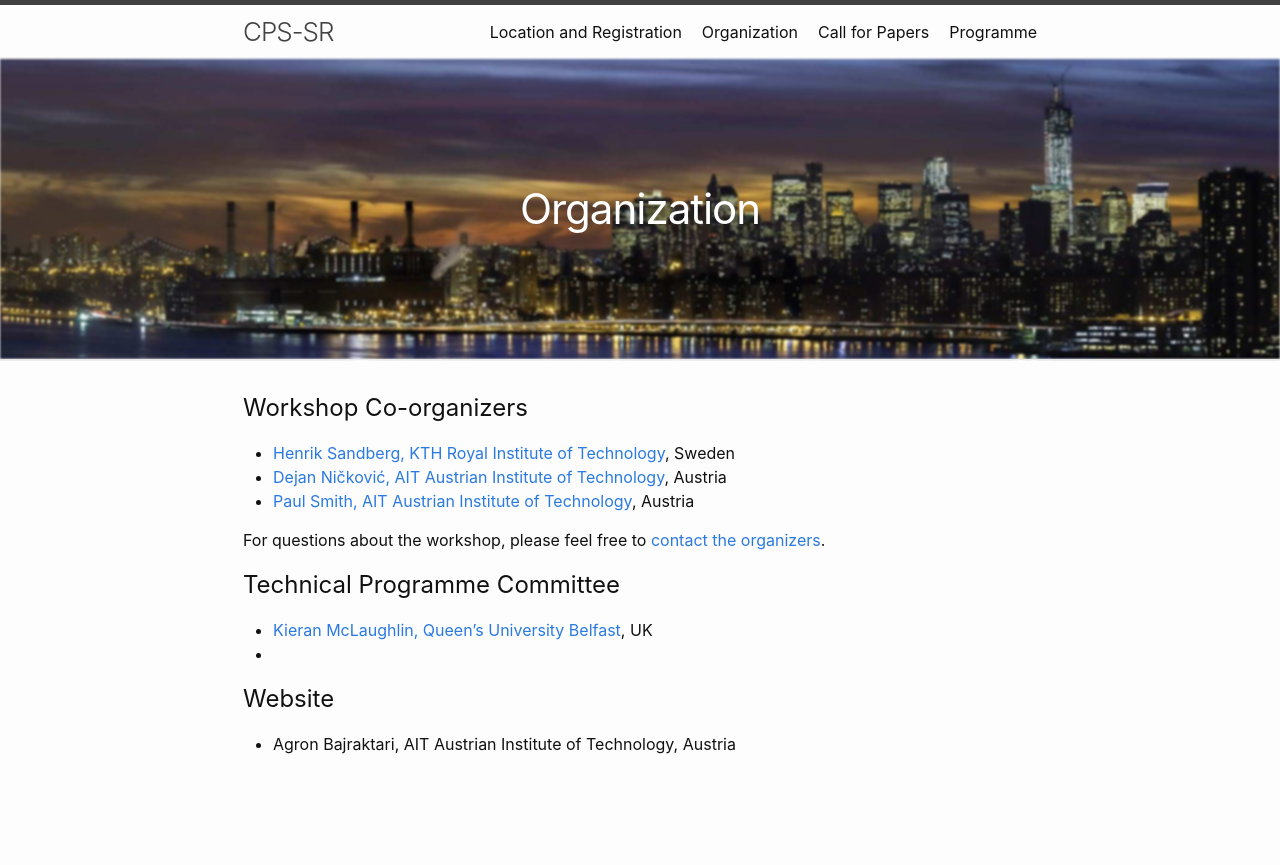
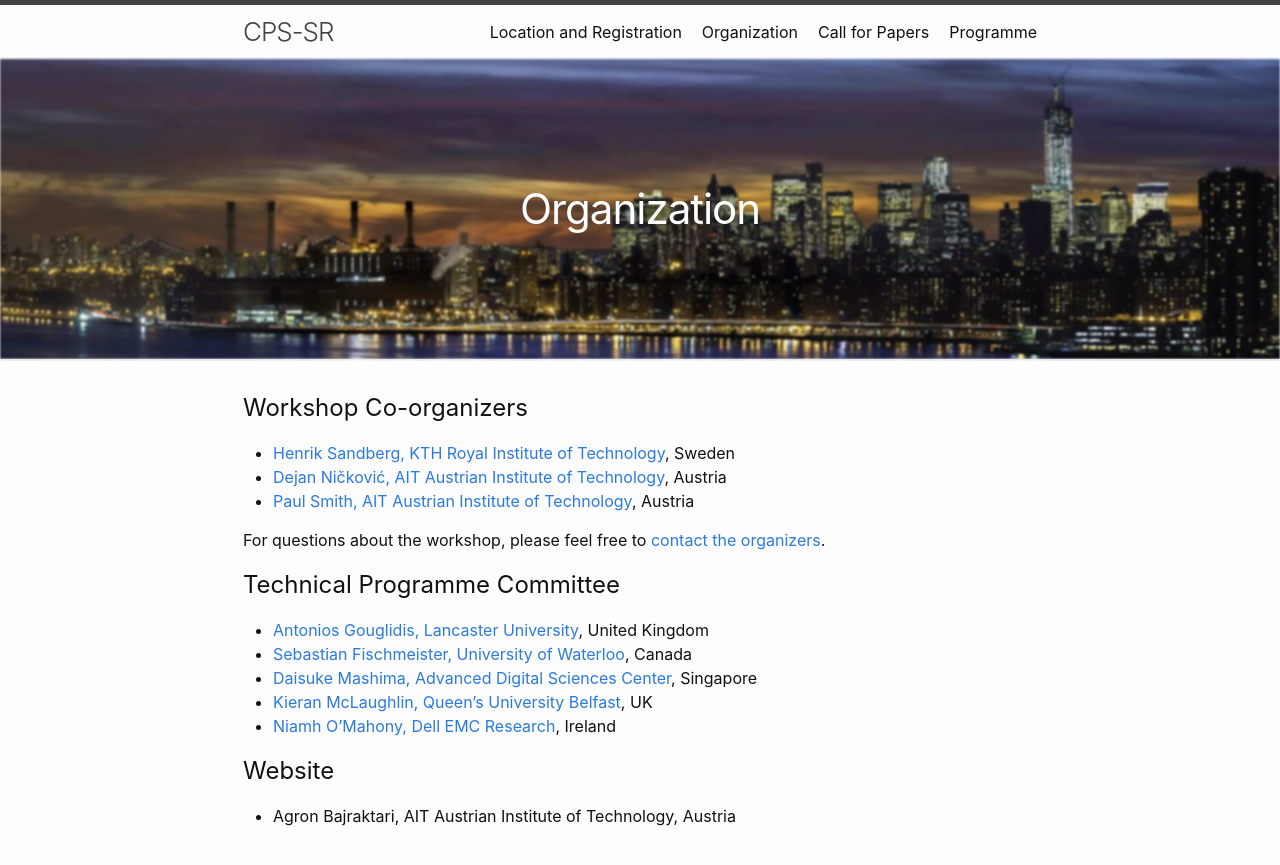
Before and after one commit to ait-csr/cps-sr, a Jekyll site: the page built from organization.md, in a window 1280 px wide. Shown: the top 865 px of the page. Built offline with Jekyll 4.4.1, drawn with Linux system fonts in a browser that asks for light colours.

Commit message:
Adding new TPC members.

```diff
--- a/organization.md
+++ b/organization.md
@@ -17,8 +17,11 @@ For questions about the workshop, please feel free to [contact the organizers](m
 
 # Technical Programme Committee
 
+* [Antonios Gouglidis, Lancaster University](http://www.lancaster.ac.uk/scc/about-us/people/antonios-gouglidis), United Kingdom
+* [Sebastian Fischmeister, University of Waterloo](https://uwaterloo.ca/embedded-software-group/people-profiles/sebastian-fischmeister), Canada
+* [Daisuke Mashima, Advanced Digital Sciences Center](https://adsc.illinois.edu/people/daisuke-mashima), Singapore
 * [Kieran McLaughlin, Queen's University Belfast](https://pure.qub.ac.uk/portal/en/persons/kieran-mclaughlin(31c4903b-a883-4ccd-8d7c-921e0612a887).html), UK
-*
+* [Niamh O'Mahony, Dell EMC Research](https://www.linkedin.com/in/nmomahony/), Ireland
 
 # Website
 * Agron Bajraktari, AIT Austrian Institute of Technology, Austria
```
